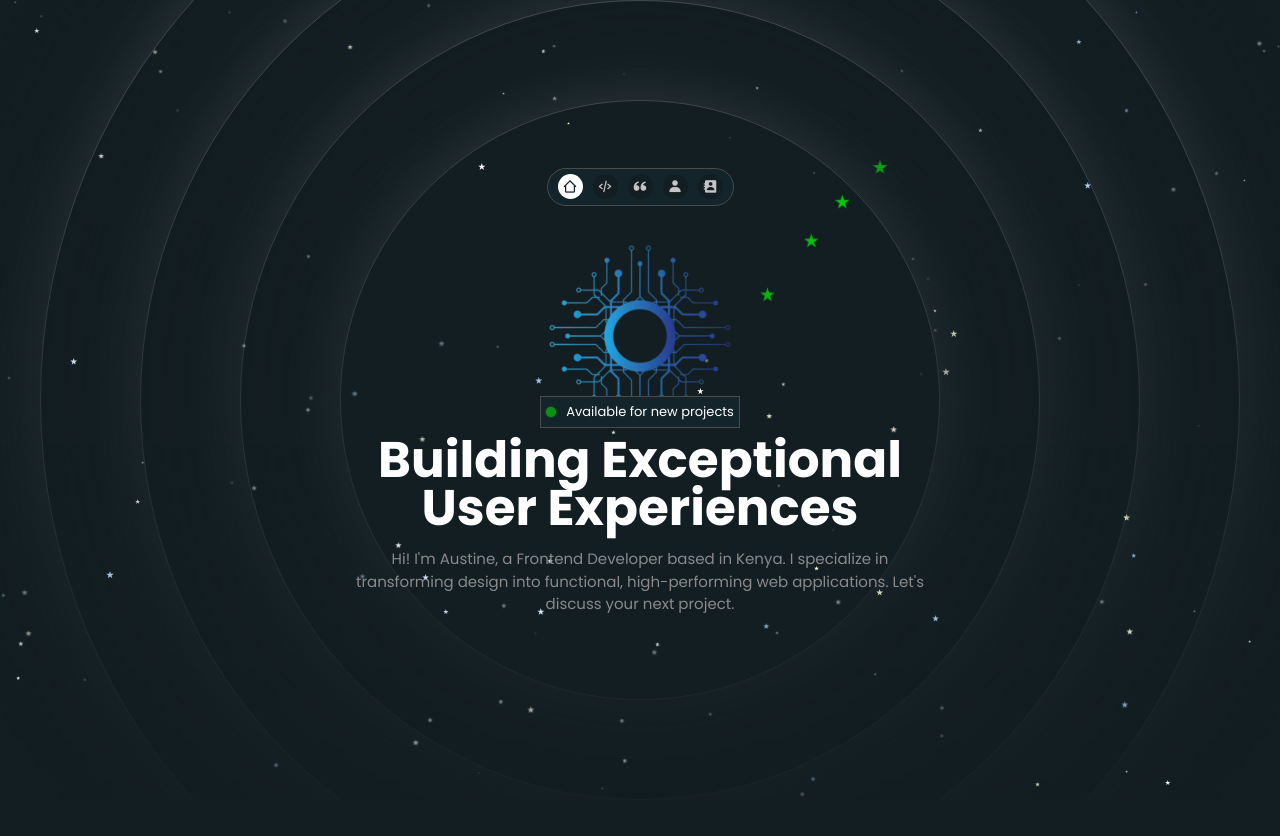
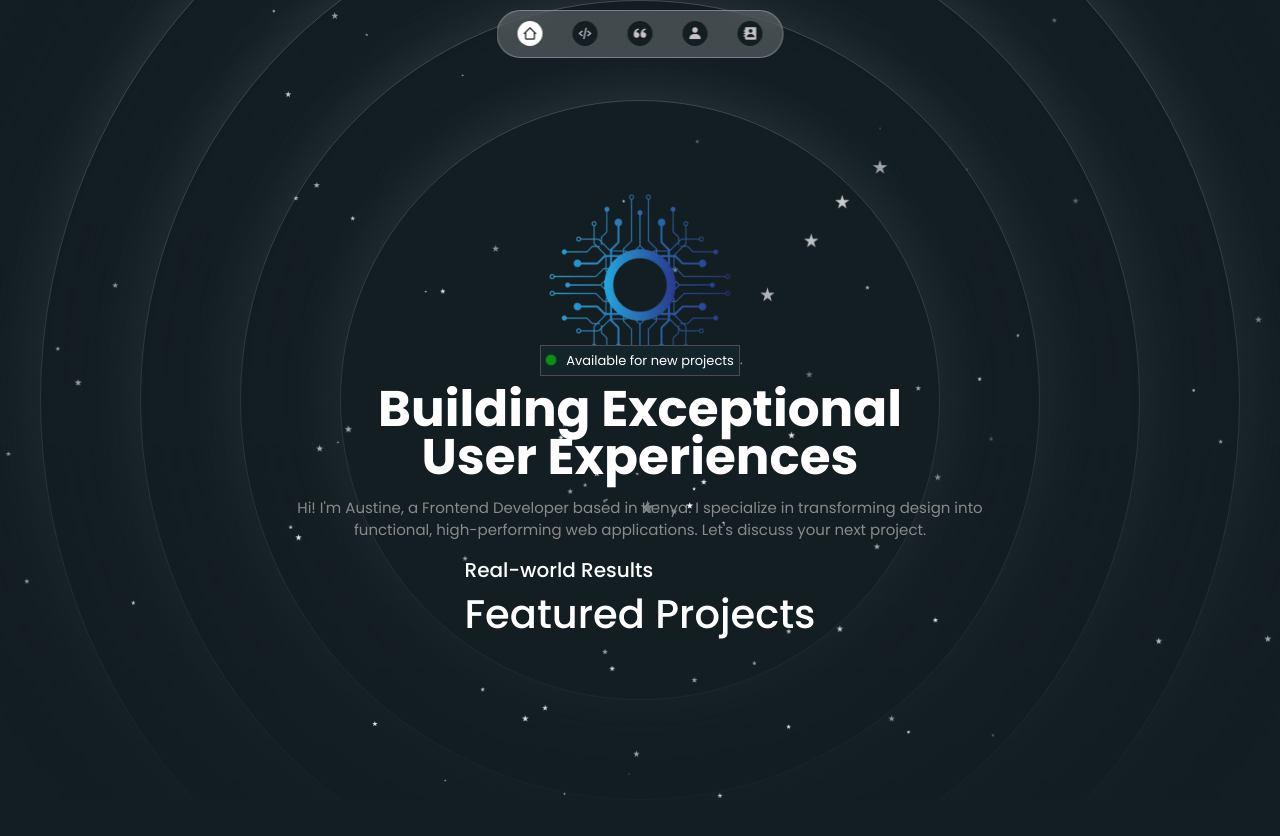
Before and after one commit to austinechisutia/myPortfolio, a plain HTML site: page index.html in a window 1280 px wide. Drawn offline with nearby package versions, Linux system fonts and the light colour scheme; animation ran at ten frames a second.

Commit message:
twinkling stars

```diff
--- a/index.html
+++ b/index.html
@@ -53,6 +53,17 @@
         </div>
     </section>
 
+    <section class="second-page">
+        <div class="projects">
+            <h5 class="animated">
+                Real-world Results
+            </h5>
+            <h1 class="main-title">
+                Featured Projects
+            </h1>
+        </div>
+    </section>
+
 
     <script src="script.js"></script>
     <script src="https://cdn.jsdelivr.net/npm/uikit@3.23.4/dist/js/uikit.min.js"></script>
--- a/script.js
+++ b/script.js
@@ -1,5 +1,5 @@
 document.addEventListener("DOMContentLoaded", function () {
-    const numStars = 120; // Increased number of stars
+    const numStars = 120; // Number of stars
     const container = document.createElement("div");
     container.classList.add("stars-container");
     document.body.appendChild(container);
@@ -8,17 +8,21 @@ document.addEventListener("DOMContentLoaded", function () {
         const star = document.createElement("div");
         star.classList.add("star");
 
-        // Random position within viewport
-        const x = Math.random() * window.innerWidth;
-        const y = Math.random() * window.innerHeight;
+        // Random distance from center (circular layout)
+        const radius = Math.random() * Math.max(window.innerWidth, window.innerHeight) * 0.6;
+        const angle = Math.random() * 360;
 
-        // Larger sizes, adding variety
-        const size = Math.random() * 6 + 2; // Between 2px and 8px
-        const opacity = Math.random() * 0.7 + 0.3; // Between 0.3 and 1
+        // Convert polar coordinates to Cartesian
+        const x = radius * Math.cos(angle) + window.innerWidth / 2;
+        const y = radius * Math.sin(angle) + window.innerHeight / 2;
 
-        // Random color (subtle blue/white variations)
-        const colors = ["#ffffff", "#ddeeff", "#aaccee", "#ffffdd"];
-        const color = colors[Math.floor(Math.random() * colors.length)];
+        // Star size and opacity
+        const size = Math.random() * 6 + 2; // 2px to 8px
+        const opacity = Math.random() * 0.7 + 0.3; // 0.3 to 1
+
+        // Random animation speeds
+        const twinkleSpeed = Math.random() * 3 + 2; // 2s to 5s
+        const rotationSpeed = Math.random() * 20 + 10; // 10s to 30s
 
         // Apply styles
         star.style.width = `${size}px`;
@@ -26,10 +30,7 @@ document.addEventListener("DOMContentLoaded", function () {
         star.style.left = `${x}px`;
         star.style.top = `${y}px`;
         star.style.opacity = opacity;
-        star.style.backgroundColor = color;
-
-        // Random animation duration for twinkling effect
-        star.style.animationDuration = `${Math.random() * 3 + 2}s`;
+        star.style.animation = `twinkle ${twinkleSpeed}s infinite alternate, rotateAround ${rotationSpeed}s linear infinite`;
 
         container.appendChild(star);
     }
--- a/styles.css
+++ b/styles.css
@@ -212,20 +212,32 @@
 
 
 
-  .navigation{
-    position: sticky;
-    display: inline-flex;
+
+  .navigation {
+    position: fixed; /* Keeps it in place while scrolling */
+    top: 10px; /* Adjust position from the top */
+    left: 50%; /* Centers it */
+    transform: translateX(-50%); /* Ensures proper centering */
     width: max-content;
-    color: var(--icons-color);
+    display: flex;
+    gap: 30px;
     align-items: center;
-    justify-content: space-between;
-    gap: 10px;
-    border: 1px solid var(--outline);
+    justify-content: center;
+    padding: 10px 20px;
+    background: rgba(255, 255, 255, 0.2); /* Semi-transparent */
+    backdrop-filter: blur(10px); /* Blur effect for elements behind */
+    -webkit-backdrop-filter: blur(10px); /* For Safari */
     border-radius: 30px;
-    padding: 5px 10px;
-    background-color: var(--main-color);
-    z-index: 1;
-  }
+    border: 1px solid rgba(255, 255, 255, 0.3); /* Light border for visibility */
+    z-index: 1000; /* Ensures it stays on top */
+    transition: background 0.3s ease-in-out;
+}
+
+/* Hover effect for better UI feedback */
+.navigation:hover {
+    background: rgba(255, 255, 255, 0.4);
+}
+
   .bx{
     color: var(--icons-color);
     font-size: 15px;
@@ -337,14 +349,15 @@
     font-size: 15px;
     color: var(--outline2);
     text-align: center;
-    max-width: 80%;
-    width: 900px;
+    max-width: 70%;
 }
 
 .user{
     line-height: 3rem;
 
 }
+
+
 
 /* Star Container */
 .stars-container {
@@ -358,17 +371,29 @@
   pointer-events: none; /* Prevents interaction */
 }
 
-/* Individual Stars */
+/* Stars */
 .star {
   position: absolute;
   border-radius: 50%;
-  box-shadow: 0 0 10px rgba(255, 255, 255, 0.8); /* Subtle glow */
-  animation: twinkle infinite alternate;
+  background-color: #ffffff;
+  box-shadow: 0 0 15px rgba(255, 255, 255, 0.8);
+  animation: twinkle 3s infinite alternate, rotateAround 20s linear infinite;
 }
 
 /* Twinkle Animation */
 @keyframes twinkle {
-  0% { opacity: 0.3; transform: scale(0.8); }
-  50% { opacity: 1; transform: scale(1); }
-  100% { opacity: 0.5; transform: scale(0.9); }
+  0% { opacity: 0.3; transform: scale(0.9); }
+  50% { opacity: 1; transform: scale(1.1); }
+  100% { opacity: 0.6; transform: scale(1); }
 }
+
+/* Rotation Around Screen */
+@keyframes rotateAround {
+  0% { transform: rotate(0deg) translateX(100px) rotate(0deg); }
+  100% { transform: rotate(360deg) translateX(100px) rotate(-360deg); }
+}
+
+
+.projects{
+  color: #fff;
+}
```
